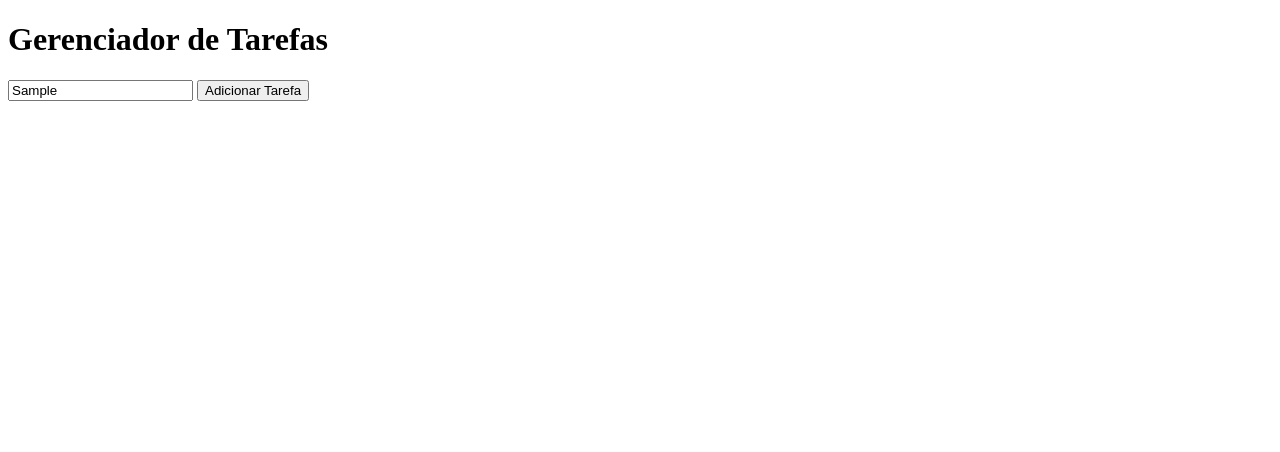
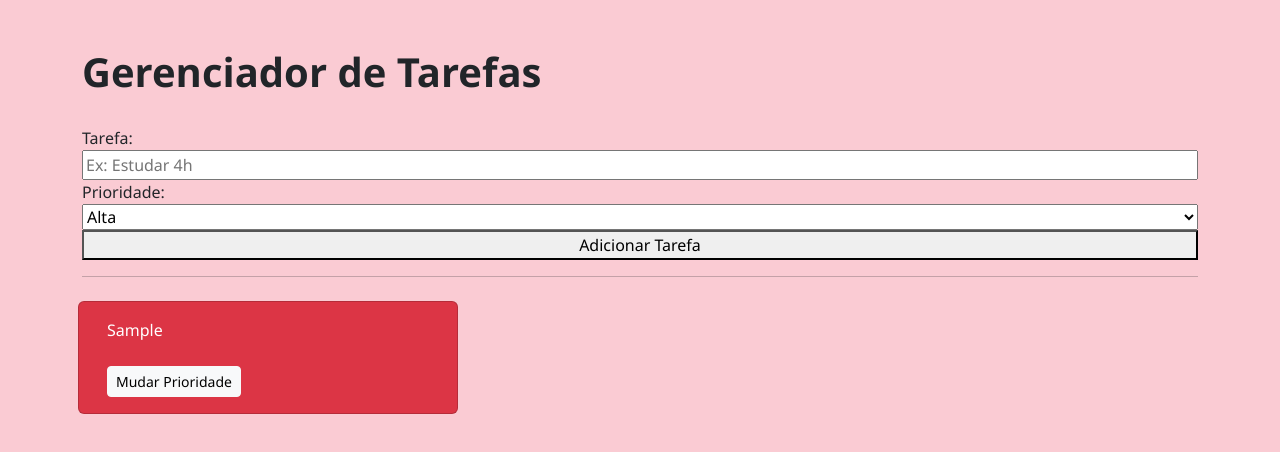
Before and after one commit to LealRanny/desenvolvimento_web, a plain HTML site: page atividades-aula/Web.04-05(Doom)/index.html in a window 1280 px wide. Both pictures are taken after typing "Sample" into the empty fields and a click on the button "Adicionar Tarefa". Drawn offline with nearby package versions, Linux system fonts and the light colour scheme.

Commit message:
Toques Finais

```diff
--- a/atividades-aula/Web.04-05(Doom)/index.html
+++ b/atividades-aula/Web.04-05(Doom)/index.html
@@ -1,22 +1,34 @@
 <!DOCTYPE html>
-<html lang="pt-br">
+<html lang="pt-BR">
 
 <head>
     <meta charset="UTF-8">
     <meta name="viewport" content="width=device-width, initial-scale=1.0">
-    <title>Doom</title>
+    <title>Gerenciador DOM</title>
+    <link href="https://cdn.jsdelivr.net/npm/bootstrap@5.3.0/dist/css/bootstrap.min.css" rel="stylesheet">
     <link rel="stylesheet" href="style.css">
 </head>
 
-<body>
+<body class="container mt-5">
+
     <h1>Gerenciador de Tarefas</h1>
 
-    <input type="text" id="tarefa">
-    <button id="botao-adicionar" onclick="mostrar()">Adicionar Tarefa</button>
+    <label for="tarefa">Tarefa:</label>
+    <input type="text" id="tarefa" placeholder="Ex: Estudar 4h">
 
-    <div id="lista-tarefas">
+    <label for="prioridade">Prioridade:</label>
+    <select id="prioridade">
+        <option value="alta">Alta</option>
+        <option value="media">Média</option>
+        <option value="baixa">Baixa</option>
+    </select>
 
-    </div>
+    <button id="botao-adicionar">Adicionar Tarefa</button>
+
+    <hr>
+
+    <div id="lista-tarefas" class="row">
+        </div>
 
     <script src="script.js"></script>
 </body>
--- a/atividades-aula/Web.04-05(Doom)/script.js
+++ b/atividades-aula/Web.04-05(Doom)/script.js
@@ -1,8 +1,60 @@
-function mostrar() {
+let campoTarefa = document.getElementById("tarefa");
+let campoPrioridade = document.getElementById("prioridade");
+let botaoAdicionar = document.getElementById("botao-adicionar");
 
-    let textoDigitado = document.getElementById("tarefa").value;
+let listaTarefasContainer = document.getElementById("lista-tarefas");
 
-    let novoCard = document.createElement("div");
+botaoAdicionar.addEventListener("click", function() {
+    let textoTarefa = campoTarefa.value;
+    let prioridade = campoPrioridade.value; //aqui pega o que o user digitou dentro do campo
 
+    if (textoTarefa === ""){
+        alert("Por favor, digite uma tarefa!");
+        return;
+    }
 
-}
+    let cardNovo = document.createElement("div");
+    cardNovo.classList.add("card", "col-md-4", "m-2", "text-white");
+    if (prioridade === "alta") {
+        cardNovo.classList.add("bg-danger");
+    } else if (prioridade === "media") {
+        cardNovo.classList.add("bg-warning", "text-dark");
+    } else if (prioridade === "baixa") {
+        cardNovo.classList.add("bg-success");
+    }
+
+    let corpoCard = document.createElement("div");
+    corpoCard.classList.add("card-body");
+
+    let paragrafoTexto = document.createElement("p");
+    paragrafoTexto.classList.add("card-text");
+    paragrafoTexto.innerText = textoTarefa;
+
+    let botaoMudar = document.createElement("button");
+    botaoMudar.classList.add("btn", "btn-sm", "btn-light", "mt-2");
+    botaoMudar.innerText = "Mudar Prioridade";
+
+    botaoMudar.addEventListener("click", function() {
+        let corAtualAlta = cardNovo.classList.contains("bg-danger");
+        let corAtualMedia = cardNovo.classList.contains("bg-warning");
+        let corAtualBaixa = cardNovo.classList.contains("bg-success");
+        cardNovo.classList.remove("bg-danger", "bg-warning", "bg-success", "text-white", "text-dark");
+
+        if (corAtualAlta) {
+            cardNovo.classList.add("bg-warning", "text-dark");
+        } else if (corAtualMedia) {
+            cardNovo.classList.add("bg-success", "text-white");
+        } else if (corAtualBaixa) {
+            cardNovo.classList.add("bg-danger", "text-white");
+        }
+    });
+
+    corpoCard.appendChild(paragrafoTexto);
+    corpoCard.appendChild(botaoMudar);
+    cardNovo.appendChild(corpoCard);
+
+    cardNovo.appendChild(corpoCard);
+    listaTarefasContainer.appendChild(cardNovo);
+
+    campoTarefa.value = "";
+});
--- a/atividades-aula/Web.04-05(Doom)/style.css
+++ b/atividades-aula/Web.04-05(Doom)/style.css
@@ -0,0 +1,11 @@
+body{
+    background-color: rgb(250, 203, 211);
+    font-family: 'Segoe UI', Tahoma, Geneva, Verdana, sans-serif;
+    display: flex;
+    flex-direction: column;
+}
+
+h1{
+    font-weight: 600;
+    margin-bottom: 30px;
+}
```
